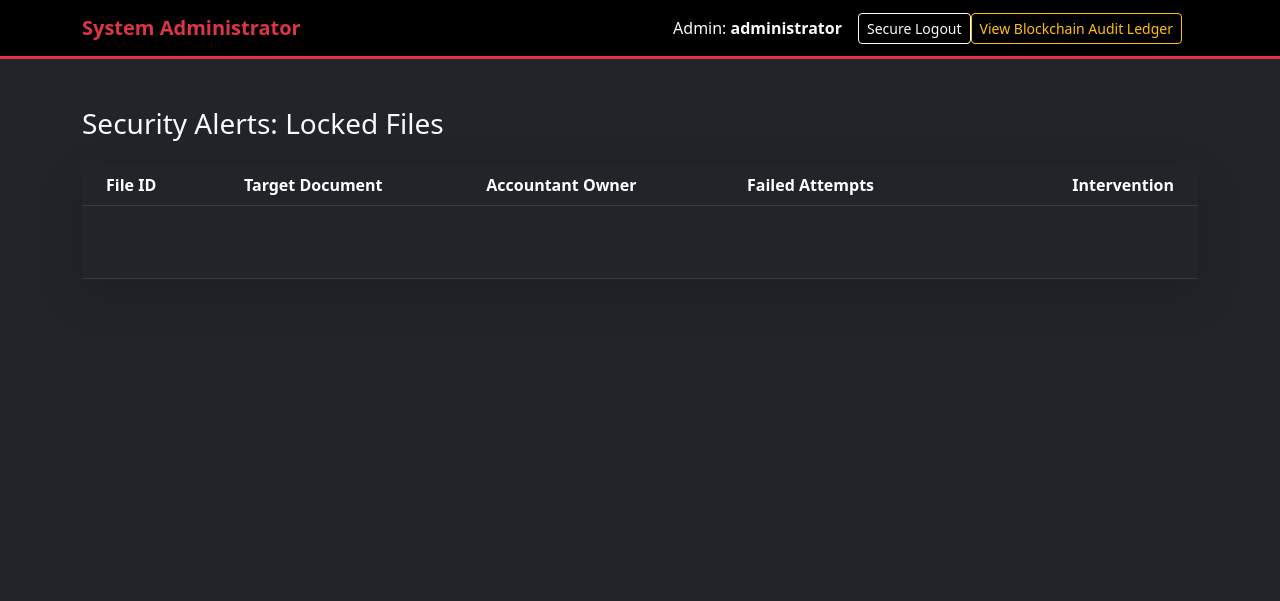
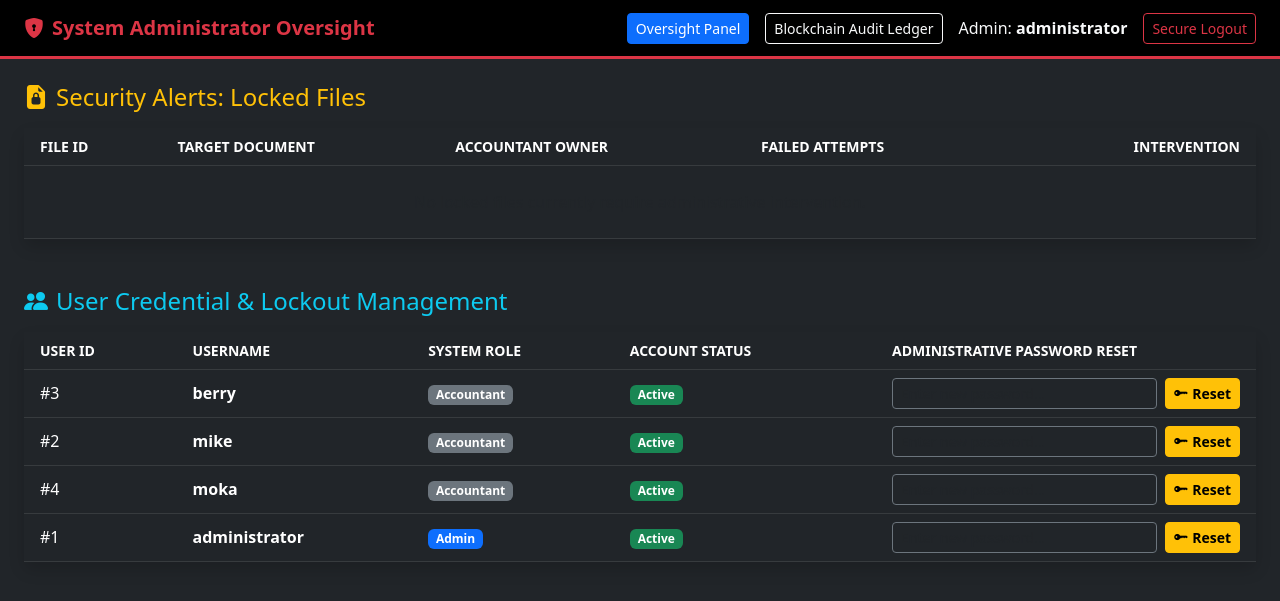
Before and after one commit to ob-s/SecureFile-Vault, a Flask app: page /admin/dashboard in a window 1280 px wide. Shown: the top 601 px of the page. Run offline with Flask 3, Linux system fonts and the light colour scheme; a user stored in the database is signed in; data comes from the database, SQL or seed files in the repository; both versions use the stored data as it was after the commit; data that the repository does not hold is empty.

Commit message:
final touch

```diff
--- a/app.py
+++ b/app.py
@@ -1,4 +1,5 @@
 import os
+import csv
 import sqlite3
 import hashlib
 import pyotp
@@ -174,7 +175,7 @@ def admin_dashboard():
     conn = sqlite3.connect(DATABASE)
     cursor = conn.cursor()
 
-    # Fetch all globally locked files needing Admin review
+    # 1. Fetch all globally locked files needing Admin review
     cursor.execute('''
         SELECT f.file_id, f.filename, u.username, f.failed_decryption_attempts
         FROM files f
@@ -182,9 +183,116 @@ def admin_dashboard():
         WHERE f.requires_admin = 1
     ''')
     locked_files = cursor.fetchall()
+
+    # 2. Fetch all users for account & password management
+    cursor.execute('''
+        SELECT user_id, username, role, failed_attempts, is_locked
+        FROM users
+        ORDER BY role ASC, username ASC
+    ''')
+    users_list = cursor.fetchall()
     conn.close()
 
-    return render_template('admin_dashboard.html', files=locked_files)
+    return render_template('admin_dashboard.html', files=locked_files, users=users_list)
+
+@app.route('/admin/reset-password/<int:target_user_id>', methods=['POST'])
+def admin_reset_password(target_user_id):
+    if 'user_id' not in session or session.get('role') != 'Admin':
+        return redirect(url_for('login'))
+
+    new_password = request.form.get('new_password')
+    if not new_password:
+        flash("Password cannot be empty.", "danger")
+        return redirect(url_for('admin_dashboard'))
+
+    hashed_pw = generate_password_hash(new_password)
+
+    conn = sqlite3.connect(DATABASE)
+    cursor = conn.cursor()
+
+    cursor.execute("SELECT username FROM users WHERE user_id = ?", (target_user_id,))
+    user_record = cursor.fetchone()
+
+    if user_record:
+        target_username = user_record[0]
+        # Reset password AND automatically unlock the user's account if they were locked out
+        cursor.execute('''
+            UPDATE users
+            SET password_hash = ?, failed_attempts = 0, is_locked = 0
+            WHERE user_id = ?
+        ''', (hashed_pw, target_user_id))
+        conn.commit()
+
+        # Record the administrative override in the Blockchain
+        log_audit_event(session['user_id'], f"ADMIN_PASSWORD_RESET: {target_username}", "SUCCESS")
+        flash(f"Password for '{target_username}' has been reset and account unlocked.", "success")
+    else:
+        flash("User not found.", "danger")
+
+    conn.close()
+    return redirect(url_for('admin_dashboard'))
+
+@app.route('/admin/export-logs')
+def export_audit_logs():
+    if 'user_id' not in session or session.get('role') != 'Admin':
+        return redirect(url_for('login'))
+
+    # Get timeframe filter from query param: '7' (1 week), '14' (2 weeks), or 'all'
+    days_filter = request.args.get('days', '7')
+
+    conn = sqlite3.connect(DATABASE)
+    cursor = conn.cursor()
+
+    if days_filter in ['7', '14']:
+        cutoff_date = (datetime.datetime.now() - datetime.timedelta(days=int(days_filter))).strftime("%Y-%m-%d %H:%M:%S")
+        cursor.execute('''
+            SELECT a.log_id, a.timestamp, u.username, a.action, a.status, a.previous_hash, a.block_hash
+            FROM audit_logs a
+            LEFT JOIN users u ON a.user_id = u.user_id
+            WHERE a.timestamp >= ?
+            ORDER BY a.log_id DESC
+        ''', (cutoff_date,))
+        filename_suffix = f"past_{days_filter}_days"
+    else:
+        cursor.execute('''
+            SELECT a.log_id, a.timestamp, u.username, a.action, a.status, a.previous_hash, a.block_hash
+            FROM audit_logs a
+            LEFT JOIN users u ON a.user_id = u.user_id
+            ORDER BY a.log_id DESC
+        ''')
+        filename_suffix = "complete_history"
+
+    logs = cursor.fetchall()
+    conn.close()
+
+    # Generate the CSV file in memory
+    output = io.StringIO()
+    writer = csv.writer(output)
+
+    # Write standard audit headers
+    writer.writerow(['Block ID', 'Timestamp', 'Actor (Username)', 'Action Performed', 'Status', 'Previous Block Hash', 'Cryptographic Block Hash'])
+
+    for log in logs:
+        log_id, timestamp, username, action, status, prev_hash, block_hash = log
+        actor = username if username else 'SYSTEM'
+        writer.writerow([f"#{log_id}", timestamp, actor, action, status, prev_hash, block_hash])
+
+    # Record the export action in the blockchain
+    log_audit_event(session['user_id'], f"EXPORT_AUDIT_LOGS ({filename_suffix})", "SUCCESS")
+
+    # Convert string buffer to bytes for Flask send_file
+    mem = io.BytesIO()
+    mem.write(output.getvalue().encode('utf-8'))
+    mem.seek(0)
+    output.close()
+
+    timestamp_str = datetime.datetime.now().strftime("%Y%m%d_%H%M%S")
+    return send_file(
+        mem,
+        as_attachment=True,
+        download_name=f"blockchain_audit_log_{filename_suffix}_{timestamp_str}.csv",
+        mimetype='text/csv'
+    )
 
 @app.route('/admin/audit-logs')
 def admin_audit_logs():
--- a/templates/admin_dashboard.html
+++ b/templates/admin_dashboard.html
@@ -2,60 +2,70 @@
 <html lang="en">
 <head>
     <meta charset="UTF-8">
-    <title>Admin Oversight - SecureFile</title>
+    <title>System Administrator - SecureFile Vault</title>
     <link href="https://cdn.jsdelivr.net/npm/bootstrap@5.3.0/dist/css/bootstrap.min.css" rel="stylesheet">
+    <link rel="stylesheet" href="https://cdn.jsdelivr.net/npm/bootstrap-icons@1.10.5/font/bootstrap-icons.css">
 </head>
 <body class="bg-dark text-light min-vh-100">
     <nav class="navbar navbar-expand-lg navbar-dark bg-black mb-4 border-bottom border-danger border-3">
-        <div class="container">
-            <a class="navbar-brand fw-bold text-danger" href="#">System Administrator</a>
+        <div class="container-fluid px-4">
+            <a class="navbar-brand fw-bold text-danger" href="/admin/dashboard">
+                <i class="bi bi-shield-lock-fill me-2"></i>System Administrator Oversight
+            </a>
             <div class="d-flex align-items-center">
+                <a href="{{ url_for('admin_dashboard') }}" class="btn btn-primary btn-sm me-3">Oversight Panel</a>
+                <a href="{{ url_for('admin_audit_logs') }}" class="btn btn-outline-light btn-sm me-3">Blockchain Audit Ledger</a>
                 <span class="me-3">Admin: <strong>{{ session['username'] }}</strong></span>
-                <a href="{{ url_for('logout') }}" class="btn btn-outline-light btn-sm">Secure Logout</a>
-                <a href="{{ url_for('admin_audit_logs') }}" class="btn btn-outline-warning btn-sm me-3">View Blockchain Audit Ledger</a>
+                <a href="{{ url_for('logout') }}" class="btn btn-outline-danger btn-sm">Secure Logout</a>
             </div>
         </div>
     </nav>
 
-    <div class="container mt-5">
-        <h3 class="mb-4">Security Alerts: Locked Files</h3>
-
+    <div class="container-fluid px-4">
         {% with messages = get_flashed_messages(with_categories=true) %}
             {% if messages %}
                 {% for category, message in messages %}
-                    <div class="alert alert-{{ category }}">{{ message }}</div>
+                    <div class="alert alert-{{ category }} alert-dismissible fade show" role="alert">
+                        {{ message }}
+                        <button type="button" class="btn-close" data-bs-dismiss="alert" aria-label="Close"></button>
+                    </div>
                 {% endfor %}
             {% endif %}
         {% endwith %}
 
-        <div class="card bg-secondary border-0 shadow-lg">
+        <!-- SECTION 1: Locked Files Table -->
+        <div class="mb-5">
+            <h4 class="mb-3 text-warning"><i class="bi bi-file-earmark-lock2-fill me-2"></i>Security Alerts: Locked Files</h4>
+            <div class="card bg-secondary border-0 shadow">
                 <div class="card-body p-0">
-                <table class="table table-dark table-hover mb-0">
+                    <table class="table table-dark table-hover align-middle mb-0">
                         <thead>
-                        <tr>
-                            <th class="px-4">File ID</th>
+                            <tr class="text-uppercase text-muted small">
+                                <th class="px-3">File ID</th>
                                 <th>Target Document</th>
                                 <th>Accountant Owner</th>
                                 <th>Failed Attempts</th>
-                            <th class="text-end px-4">Intervention</th>
+                                <th class="px-3 text-end">Intervention</th>
                             </tr>
                         </thead>
                         <tbody>
                             {% if files %}
                                 {% for file in files %}
                                 <tr>
-                                <td class="px-4 text-warning">#{{ file[0] }}</td>
+                                    <td class="px-3 fw-bold text-danger">#{{ file[0] }}</td>
                                     <td>{{ file[1] }}</td>
                                     <td>{{ file[2] }}</td>
-                                <td><span class="badge bg-danger">{{ file[3] }} / 3 (Breach)</span></td>
-                                <td class="text-end px-4">
-                                    <a href="/admin/unlock/{{ file[0] }}" class="btn btn-success btn-sm">Override & Unlock</a>
+                                    <td><span class="badge bg-danger">{{ file[3] }} / 3</span></td>
+                                    <td class="px-3 text-end">
+                                        <a href="{{ url_for('admin_unlock', file_id=file[0]) }}" class="btn btn-success btn-sm">
+                                            <i class="bi bi-unlock-fill me-1"></i>Override & Unlock
+                                        </a>
                                     </td>
                                 </tr>
                                 {% endfor %}
                             {% else %}
                                 <tr>
-                                <td colspan="5" class="text-center py-4 text-muted">No security lockouts detected. Vault is secure.</td>
+                                    <td colspan="5" class="text-center py-4 text-muted">No locked files currently require administrative intervention.</td>
                                 </tr>
                             {% endif %}
                         </tbody>
@@ -63,5 +73,58 @@
                 </div>
             </div>
         </div>
+
+        <!-- SECTION 2: User & Password Management Table -->
+        <div class="mb-5">
+            <h4 class="mb-3 text-info"><i class="bi bi-people-fill me-2"></i>User Credential & Lockout Management</h4>
+            <div class="card bg-secondary border-0 shadow">
+                <div class="card-body p-0">
+                    <table class="table table-dark table-hover align-middle mb-0">
+                        <thead>
+                            <tr class="text-uppercase text-muted small">
+                                <th class="px-3">User ID</th>
+                                <th>Username</th>
+                                <th>System Role</th>
+                                <th>Account Status</th>
+                                <th class="px-3" style="width: 380px;">Administrative Password Reset</th>
+                            </tr>
+                        </thead>
+                        <tbody>
+                            {% for user in users %}
+                            <tr>
+                                <td class="px-3">#{{ user[0] }}</td>
+                                <td class="fw-bold">{{ user[1] }}</td>
+                                <td>
+                                    {% if user[2] == 'Admin' %}
+                                        <span class="badge bg-primary">Admin</span>
+                                    {% else %}
+                                        <span class="badge bg-secondary">Accountant</span>
+                                    {% endif %}
+                                </td>
+                                <td>
+                                    {% if user[4] %}
+                                        <span class="badge bg-danger">LOCKED ({{ user[3] }} Failed Logins)</span>
+                                    {% else %}
+                                        <span class="badge bg-success">Active</span>
+                                    {% endif %}
+                                </td>
+                                <td class="px-3">
+                                    <form action="{{ url_for('admin_reset_password', target_user_id=user[0]) }}" method="POST" class="d-flex gap-2">
+                                        <input type="password" name="new_password" class="form-control form-control-sm bg-dark text-light border-secondary" placeholder="Enter new password..." required>
+                                        <button type="submit" class="btn btn-warning btn-sm text-nowrap fw-bold">
+                                            <i class="bi bi-key-fill me-1"></i>Reset
+                                        </button>
+                                    </form>
+                                </td>
+                            </tr>
+                            {% endfor %}
+                        </tbody>
+                    </table>
+                </div>
+            </div>
+        </div>
+    </div>
+
+    <script src="https://cdn.jsdelivr.net/npm/bootstrap@5.3.0/dist/js/bootstrap.bundle.min.js"></script>
 </body>
 </html>
```
Also changed, not shown: templates/admin_audit.html (+21 -9 lines), README.md, vault.db, 2 other files. Lines whose indentation alone changed are shown as unchanged.
